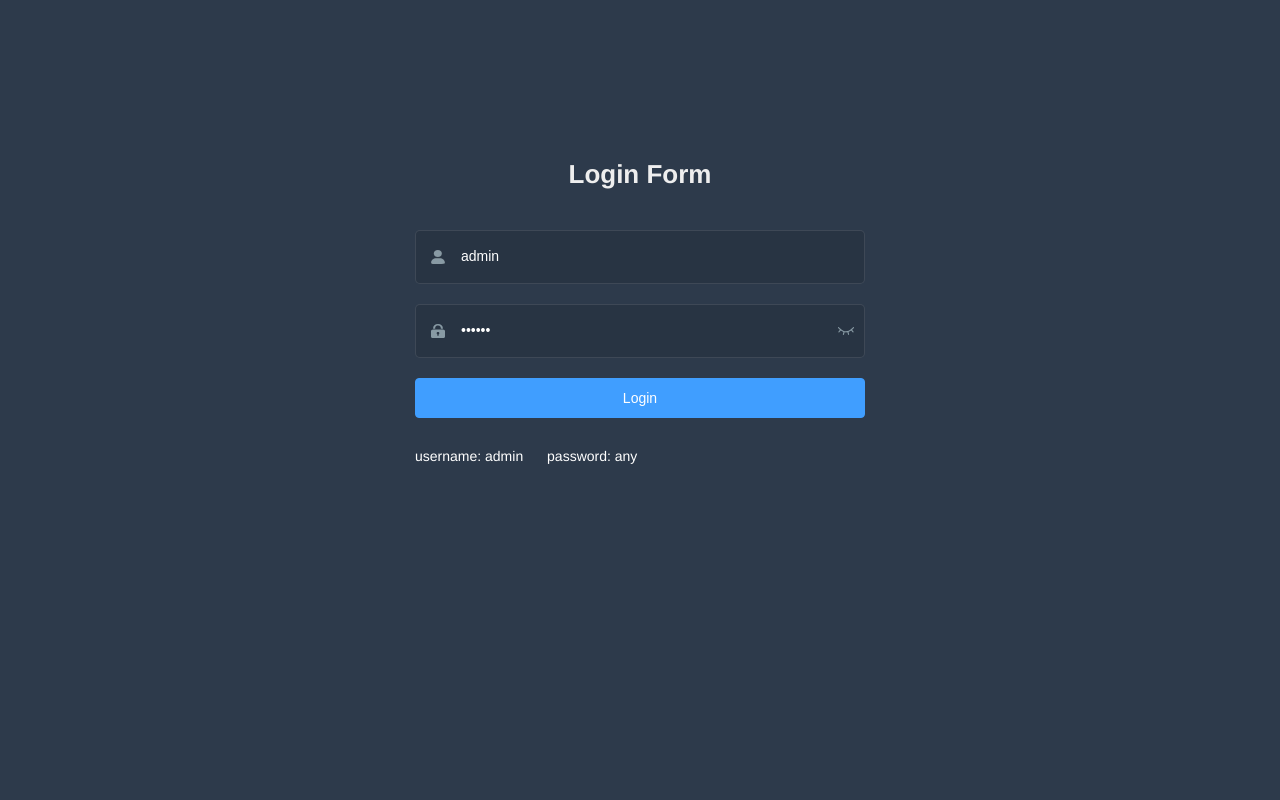
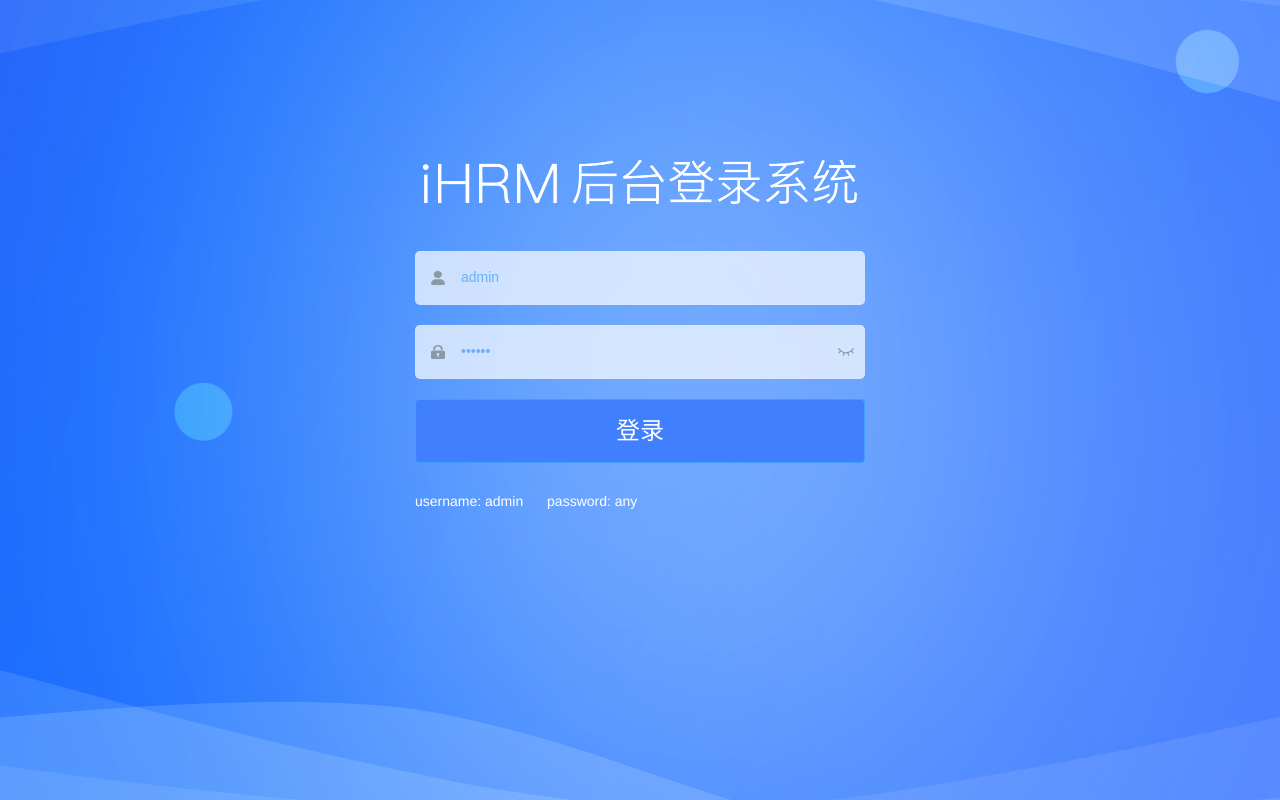
Before and after one commit to girls-dream/hrsaas-demo, a Vue app: page /#/login in a window 1280 px wide. Built offline with nearby package versions, Linux system fonts and the light colour scheme.

Commit message:
更改了表单样式

```diff
--- a/src/views/login/index.vue
+++ b/src/views/login/index.vue
@@ -1,9 +1,18 @@
 <template>
   <div class="login-container">
-    <el-form ref="loginForm" :model="loginForm" :rules="loginRules" class="login-form" auto-complete="on" label-position="left">
-
+    <el-form
+      ref="loginForm"
+      :model="loginForm"
+      :rules="loginRules"
+      class="login-form"
+      auto-complete="on"
+      label-position="left"
+    >
+      <!-- 放置标题图片 @是设置的别名-->
       <div class="title-container">
-        <h3 class="title">Login Form</h3>
+        <h3 class="title">
+          <img src="@/assets/common/login-logo.png" alt="" />
+        </h3>
       </div>
 
       <el-form-item prop="username">
@@ -37,17 +46,25 @@
           @keyup.enter.native="handleLogin"
         />
         <span class="show-pwd" @click="showPwd">
-          <svg-icon :icon-class="passwordType === 'password' ? 'eye' : 'eye-open'" />
+          <svg-icon
+            :icon-class="passwordType === 'password' ? 'eye' : 'eye-open'"
+          />
         </span>
       </el-form-item>
 
-      <el-button :loading="loading" type="primary" style="width:100%;margin-bottom:30px;" @click.native.prevent="handleLogin">Login</el-button>
+      <el-button
+        :loading="loading"
+        class="loginBtn"
+        type="primary"
+        style="width: 100%; margin-bottom: 30px"
+        @click.native.prevent="handleLogin"
+        >登录</el-button
+      >
 
       <div class="tips">
-        <span style="margin-right:20px;">username: admin</span>
+        <span style="margin-right: 20px">username: admin</span>
         <span> password: any</span>
       </div>
-
     </el-form>
   </div>
 </template>
@@ -75,24 +92,28 @@
     return {
       loginForm: {
         username: 'admin',
-        password: '111111'
+        password: '111111',
       },
       loginRules: {
-        username: [{ required: true, trigger: 'blur', validator: validateUsername }],
-        password: [{ required: true, trigger: 'blur', validator: validatePassword }]
+        username: [
+          { required: true, trigger: 'blur', validator: validateUsername },
+        ],
+        password: [
+          { required: true, trigger: 'blur', validator: validatePassword },
+        ],
       },
       loading: false,
       passwordType: 'password',
-      redirect: undefined
+      redirect: undefined,
     }
   },
   watch: {
     $route: {
-      handler: function(route) {
+      handler: function (route) {
         this.redirect = route.query && route.query.redirect
       },
-      immediate: true
-    }
+      immediate: true,
+    },
   },
   methods: {
     showPwd() {
@@ -106,22 +127,25 @@
       })
     },
     handleLogin() {
-      this.$refs.loginForm.validate(valid => {
+      this.$refs.loginForm.validate((valid) => {
         if (valid) {
           this.loading = true
-          this.$store.dispatch('user/login', this.loginForm).then(() => {
-            this.$router.push({ path: this.redirect || '/' })
-            this.loading = false
-          }).catch(() => {
-            this.loading = false
-          })
+          this.$store
+            .dispatch('user/login', this.loginForm)
+            .then(() => {
+              this.$router.push({ path: this.redirect || '/' })
+              this.loading = false
+            })
+            .catch(() => {
+              this.loading = false
+            })
         } else {
           console.log('error submit!!')
           return false
         }
       })
-    }
-  }
+    },
+  },
 }
 </script>
 
@@ -129,8 +153,8 @@
 /* 修复input 背景不协调 和光标变色 */
 /* Detail see https://github.com/PanJiaChen/vue-element-admin/pull/927 */
 
-$bg:#283443;
-$light_gray:#fff;
+$bg: #283443;
+$light_gray: #68b0fe;
 $cursor: #fff;
 
 @supports (-webkit-mask: none) and (not (cater-color: $cursor)) {
@@ -165,7 +189,7 @@
 
   .el-form-item {
     border: 1px solid rgba(255, 255, 255, 0.1);
-    background: rgba(0, 0, 0, 0.1);
+    background: rgba(255, 255, 255, 0.7); // 输入登录表单的背景色
     border-radius: 5px;
     color: #454545;
   }
@@ -173,15 +197,23 @@
 </style>
 
 <style lang="scss" scoped>
-$bg:#2d3a4b;
-$dark_gray:#889aa4;
-$light_gray:#eee;
+$bg: #2d3a4b;
+$dark_gray: #889aa4;
+$light_gray: #68b0fe;
 
 .login-container {
+  .loginBtn {
+    background: #407ffe;
+    height: 64px;
+    line-height: 32px;
+    font-size: 24px;
+  }
   min-height: 100%;
   width: 100%;
   background-color: $bg;
   overflow: hidden;
+  background-image: url('~@/assets/common/login.jpg'); // 设置背景图片
+    background-position: center; // 将图片位置设置为充满整个屏幕
 
   .login-form {
     position: relative;
@@ -215,6 +247,7 @@
   .title-container {
     position: relative;
 
+
     .title {
       font-size: 26px;
       color: $light_gray;
--- a/vue.config.js
+++ b/vue.config.js
@@ -13,7 +13,7 @@
 // For example, Mac: sudo npm run
 // You can change the port by the following methods:
 // port = 9528 npm run dev OR npm run dev --port = 9528
-const port = process.env.port || process.env.npm_config_port || 9528 // dev port
+const port = process.env.port || process.env.npm_config_port || 8603 // dev port
 
 // All configuration item explanations can be find in https://cli.vuejs.org/config/
 module.exports = {
```
